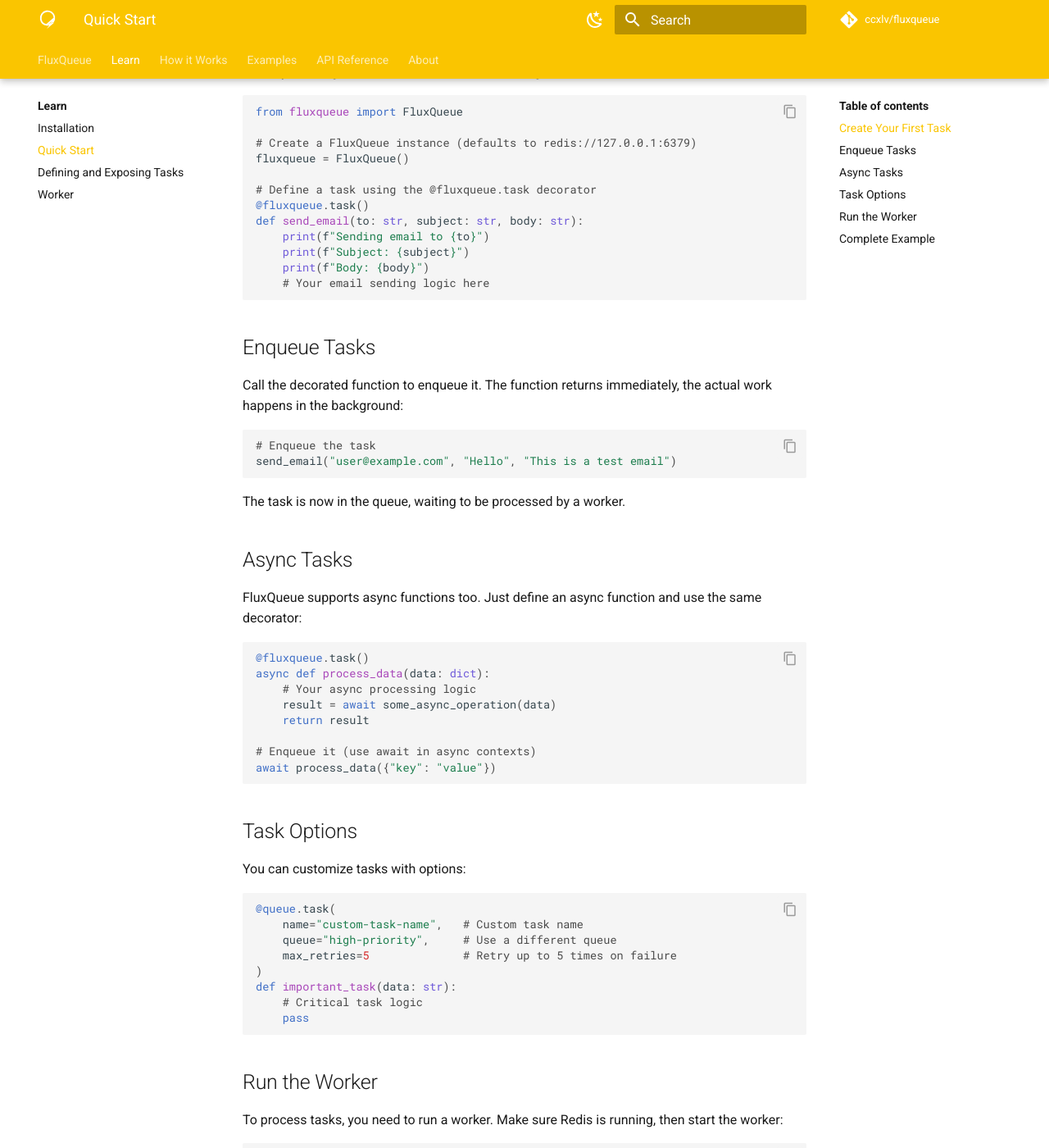
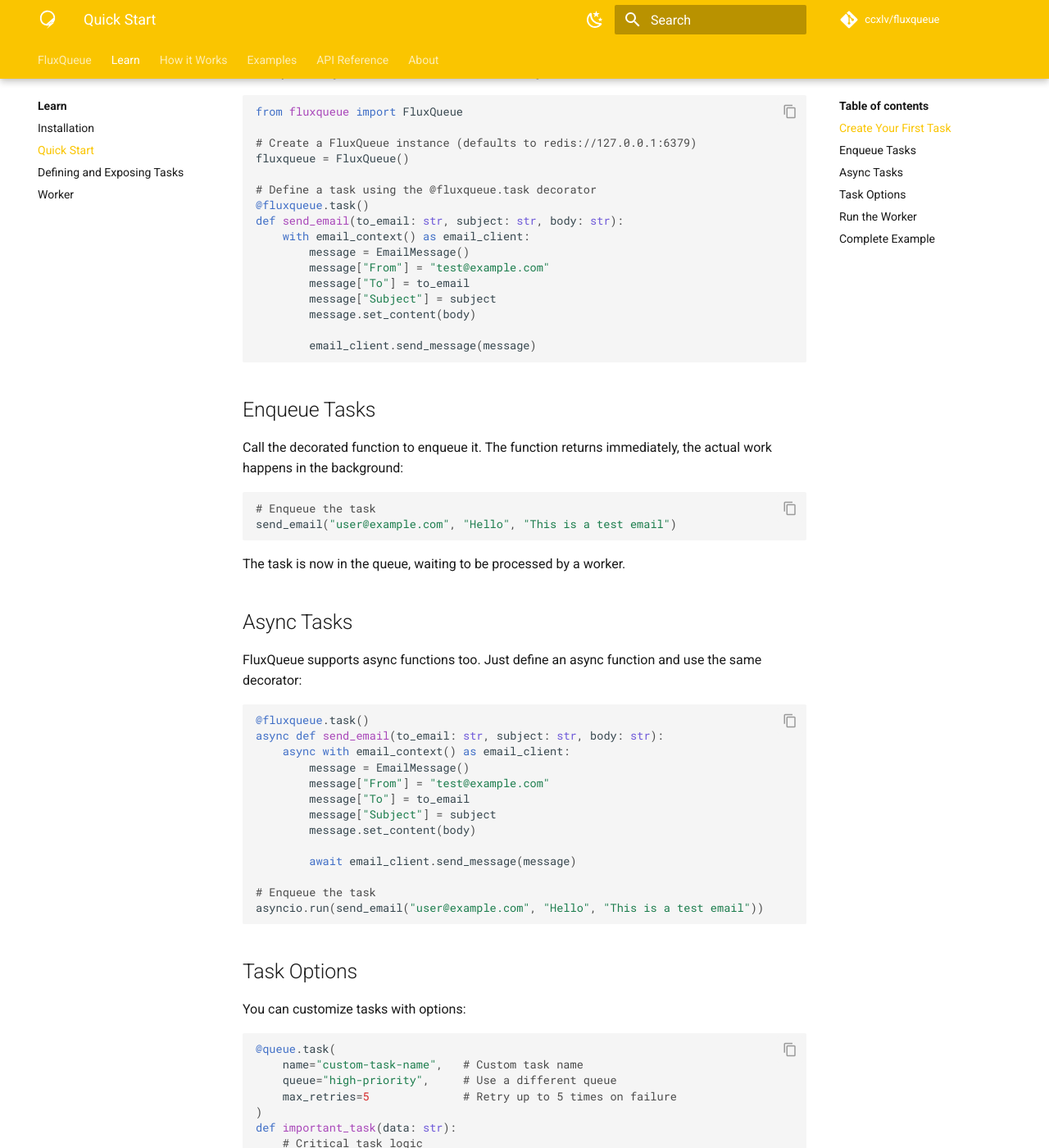
Before and after one commit to CCXLV/fluxqueue, an MkDocs documentation site: the page built from docs/tutorial/quickstart.md, in a window 1280 px wide and 1400 px high, scrolled down 335 px. Shown: the whole window at 82% size. Built offline with MkDocs 1.6.1 and Material for MkDocs 9.7.7, drawn with Linux system fonts in a browser that asks for light colours; comment, search, counter and statistics services are not loaded.

Commit message:
docs: Make examples better (#119)
* docs: Make examples better

* Update docs

````diff
--- a/docs/tutorial/quickstart.md
+++ b/docs/tutorial/quickstart.md
@@ -14,11 +14,15 @@ fluxqueue = FluxQueue()
 
 # Define a task using the @fluxqueue.task decorator
 @fluxqueue.task()
-def send_email(to: str, subject: str, body: str):
-    print(f"Sending email to {to}")
-    print(f"Subject: {subject}")
-    print(f"Body: {body}")
-    # Your email sending logic here
+def send_email(to_email: str, subject: str, body: str):
+    with email_context() as email_client:
+        message = EmailMessage()
+        message["From"] = "test@example.com"
+        message["To"] = to_email
+        message["Subject"] = subject
+        message.set_content(body)
+
+        email_client.send_message(message)
 ```
 
 ## Enqueue Tasks
@@ -38,13 +42,18 @@ FluxQueue supports async functions too. Just define an async function and use th
 
 ```python
 @fluxqueue.task()
-async def process_data(data: dict):
-    # Your async processing logic
-    result = await some_async_operation(data)
-    return result
+async def send_email(to_email: str, subject: str, body: str):
+    async with email_context() as email_client:
+        message = EmailMessage()
+        message["From"] = "test@example.com"
+        message["To"] = to_email
+        message["Subject"] = subject
+        message.set_content(body)
 
-# Enqueue it (use await in async contexts)
-await process_data({"key": "value"})
+        await email_client.send_message(message)
+
+# Enqueue the task
+asyncio.run(send_email("user@example.com", "Hello", "This is a test email"))
 ```
 
 ## Task Options
````
Also changed, not shown: README.md (+18 -6 lines).
